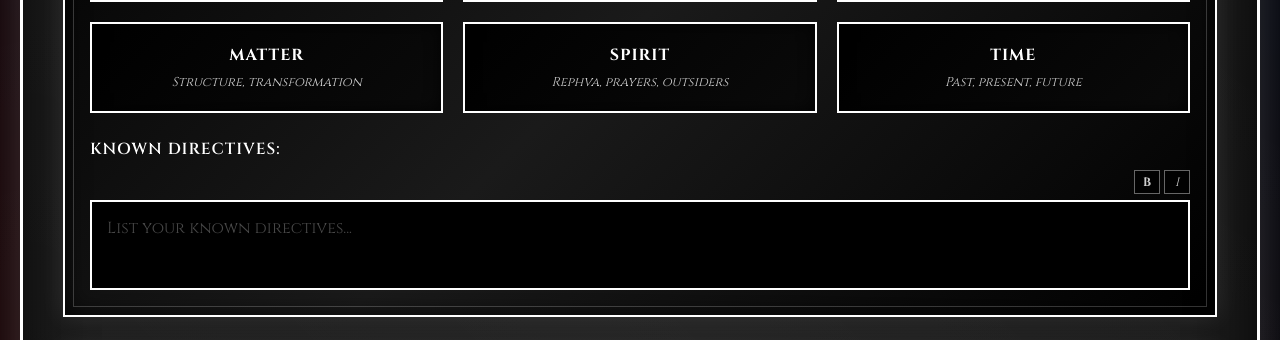
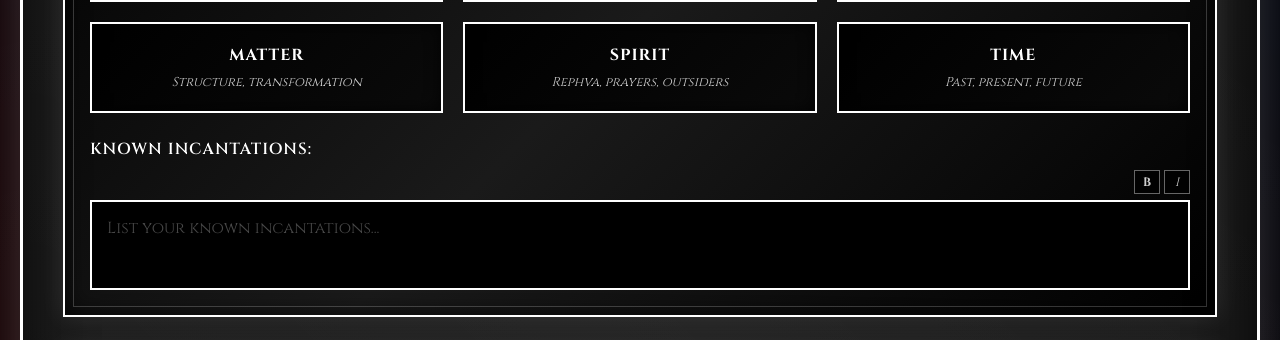
Before and after one commit to Tonguebreaker/Tonguebreaker, a plain HTML site: page index.html in a window 1280 px wide. Shown: the part 1860-2200 px from the top of the page. Drawn offline with Linux system fonts and the light colour scheme.

Commit message:
index.html

```diff
--- a/index.html
+++ b/index.html
@@ -1373,9 +1373,9 @@
             </div>
         </div>
         <div style="margin-top: 25px;">
-            <label style="color: #ffffff; font-weight: 600; font-family: 'Cinzel', serif; text-transform: uppercase; letter-spacing: 1px;">Known Directives:</label>
+            <label style="color: #ffffff; font-weight: 600; font-family: 'Cinzel', serif; text-transform: uppercase; letter-spacing: 1px;">Known Incantations:</label>
             <div class="rich-field-wrap" style="margin-top: 10px;">
-                <div id="directives" class="rich-field" contenteditable="true" data-placeholder="List your known directives..." style="width: 100%; min-height: 90px; background: #000000; border: 2px solid #ffffff; color: #ffffff; font-family: 'Cinzel', serif; border-radius: 0; padding: 15px; box-shadow: inset 0 0 15px rgba(0, 0, 0, 0.8); box-sizing: border-box;"></div>
+                <div id="incantations" class="rich-field" contenteditable="true" data-placeholder="List your known incantations..." style="width: 100%; min-height: 90px; background: #000000; border: 2px solid #ffffff; color: #ffffff; font-family: 'Cinzel', serif; border-radius: 0; padding: 15px; box-shadow: inset 0 0 15px rgba(0, 0, 0, 0.8); box-sizing: border-box;"></div>
             </div>
         </div>
     </div>
@@ -2315,7 +2315,7 @@ function renderArtGallery() {
 const PLAIN_FIELD_IDS = ['characterName','titles','level','race','age','alignment',
     'indomitability','fluidity','lucidity','authority',
     'currentHP','maxHP','defense','currentAtramenta','maxAtramenta','movement'];
-const RICH_FIELD_IDS = ['directives','weapons','armor','tools','history','goals','backgrounds','traits'];
+const RICH_FIELD_IDS = ['incantations','weapons','armor','tools','history','goals','backgrounds','traits'];
 
 function getAllFormData() {
     const data = {};
```
